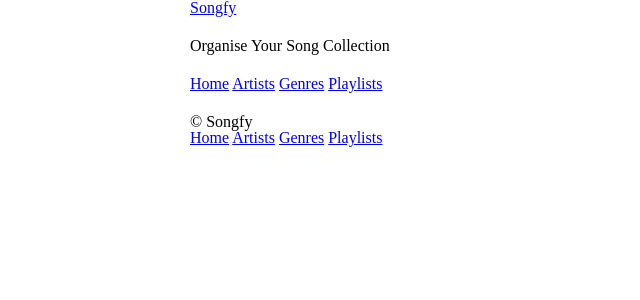
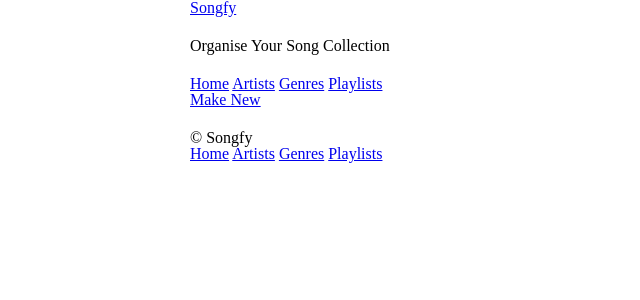
Before and after one commit to SiddharthShringi/Song-App, a Django app: page /playlists in a window 1280 px wide. Shown: the top 300 px of the page, without its empty margins (0-640 px from the left). Run offline with Django 3.2, Linux system fonts and the light colour scheme; data that the repository does not hold is empty.

Commit message:
add hyperlink to make new playlist

```diff
--- a/songfy/templates/songfy/playlist.html
+++ b/songfy/templates/songfy/playlist.html
@@ -5,4 +5,5 @@
 		<li><a href="{% url 'songfy:playlist_song' playlist.id %}">{{ playlist.name }}</a></li>
 	{% endfor %}
 </ul>
+<a href="{% url 'songfy:add_playlist' %}">Make New</a>
 {% endblock %}
```
